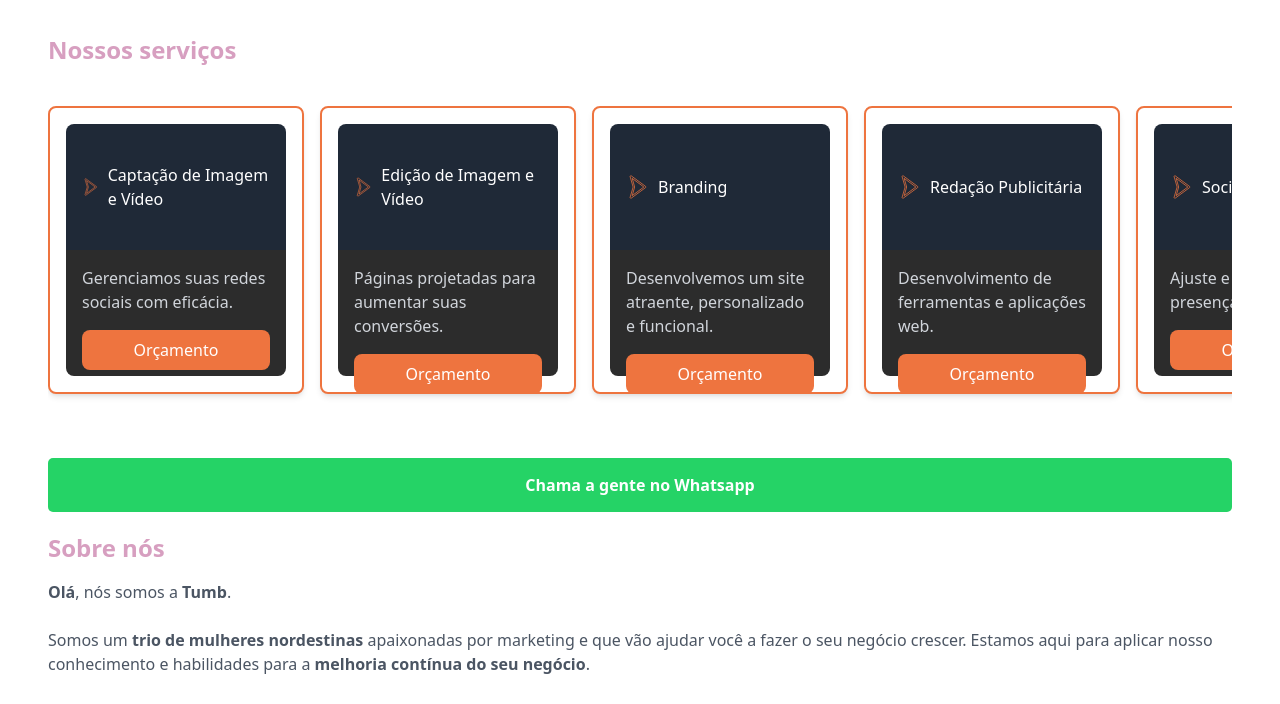
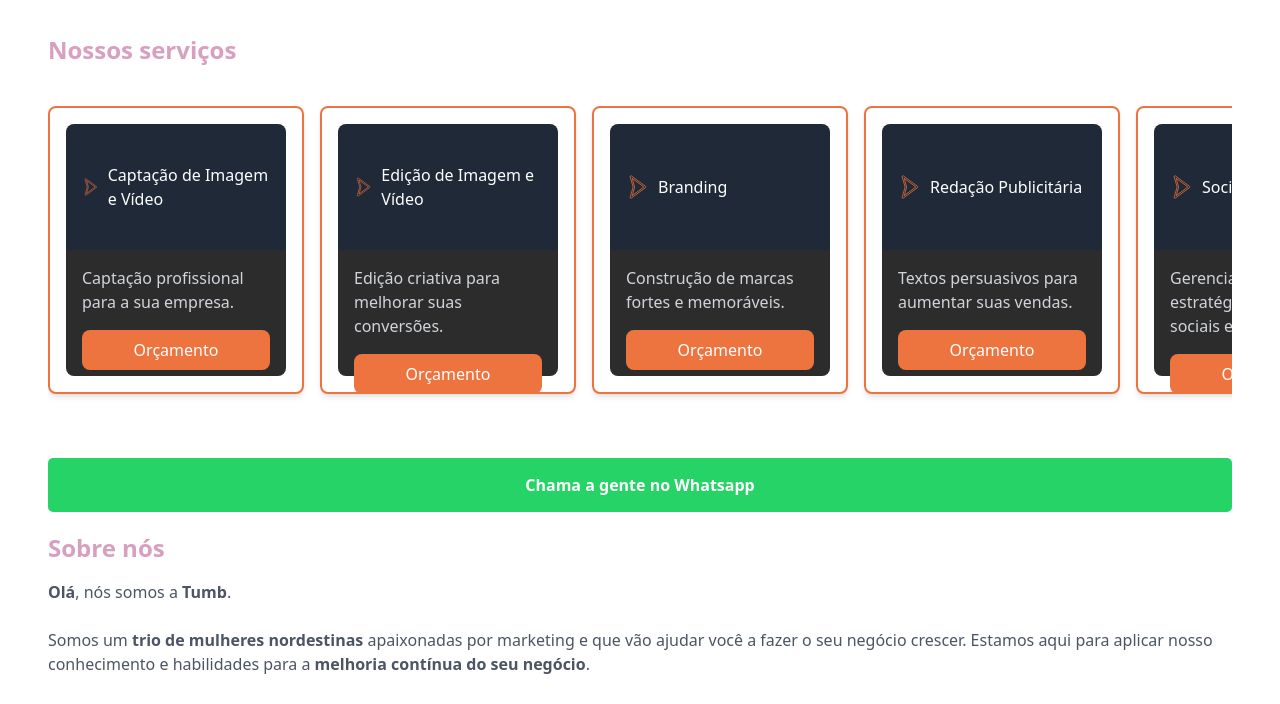
Before and after one commit to babiperina/agenciatumb, a plain HTML site: page index.html in a window 1280 px wide. Shown: the part 86-790 px from the top of the page. Drawn offline with nearby package versions, Linux system fonts and the light colour scheme.

Commit message:
descriptions

```diff
--- a/index.html
+++ b/index.html
@@ -51,7 +51,7 @@
                             <span class="text-white">Captação de Imagem e Vídeo</span>
                         </div>
                         <div class="card-content h-1/2 rounded-b-lg p-4 flex flex-col justify-between">
-                            <p class="text-gray-300 mb-4">Gerenciamos suas redes sociais com eficácia.</p>
+                            <p class="text-gray-300 mb-4">Captação profissional para a sua empresa.</p>
                             <a href="https://api.whatsapp.com/send/?phone=558592714637" class="card-button py-2 px-4 rounded-lg text-center" target="_blank">Orçamento</a>
                         </div>
                     </div>
@@ -66,7 +66,7 @@
                             <span class="text-white">Edição de Imagem e Vídeo</span>
                         </div>
                         <div class="card-content h-1/2 rounded-b-lg p-4 flex flex-col justify-between">
-                            <p class="text-gray-300 mb-4">Páginas projetadas para aumentar suas conversões.</p>
+                            <p class="text-gray-300 mb-4">Edição criativa para melhorar suas conversões.</p>
                             <a href="https://api.whatsapp.com/send/?phone=558592714637" class="card-button py-2 px-4 rounded-lg text-center" target="_blank">Orçamento</a>
                         </div>
                     </div>
@@ -80,7 +80,7 @@
                             <span class="text-white">Branding</span>
                         </div>
                         <div class="card-content h-1/2 rounded-b-lg p-4 flex flex-col justify-between">
-                            <p class="text-gray-300 mb-4">Desenvolvemos um site atraente, personalizado e funcional.</p>
+                            <p class="text-gray-300 mb-4">Construção de marcas fortes e memoráveis.</p>
                             <a href="https://api.whatsapp.com/send/?phone=558592714637" class="card-button py-2 px-4 rounded-lg text-center" target="_blank">Orçamento</a>
                         </div>
                     </div>
@@ -94,7 +94,7 @@
                             <span class="text-white">Redação Publicitária</span>
                         </div>
                         <div class="card-content h-1/2 rounded-b-lg p-4 flex flex-col justify-between">
-                            <p class="text-gray-300 mb-4">Desenvolvimento de ferramentas e aplicações web.</p>
+                            <p class="text-gray-300 mb-4">Textos persuasivos para aumentar suas vendas.</p>
                             <a href="https://api.whatsapp.com/send/?phone=558592714637" class="card-button py-2 px-4 rounded-lg text-center" target="_blank">Orçamento</a>
                         </div>
                     </div>
@@ -108,7 +108,7 @@
                             <span class="text-white">Social</span>
                         </div>
                         <div class="card-content h-1/2 rounded-b-lg p-4 flex flex-col justify-between">
-                            <p class="text-gray-300 mb-4">Ajuste e otimize sua presença local online.</p>
+                            <p class="text-gray-300 mb-4">Gerenciamento estratégico de redes sociais eficaz.</p>
                             <a href="https://api.whatsapp.com/send/?phone=558592714637" class="card-button py-2 px-4 rounded-lg text-center" target="_blank">Orçamento</a>
                         </div>
                     </div>
@@ -122,7 +122,7 @@
                             <span class="text-white">Desenvolvimento</span>
                         </div>
                         <div class="card-content h-1/2 rounded-b-lg p-4 flex flex-col justify-between">
-                            <p class="text-gray-300 mb-4">Ajuste e otimize sua presença local online.</p>
+                            <p class="text-gray-300 mb-4">Desenvolvimento de sites modernos e funcionais.</p>
                             <a href="https://forms.gle/HzgFhD7N3ZzZ1Wpq9" class="card-button py-2 px-4 rounded-lg text-center" target="_blank">Orçamento</a>
                         </div>
                     </div>
```
